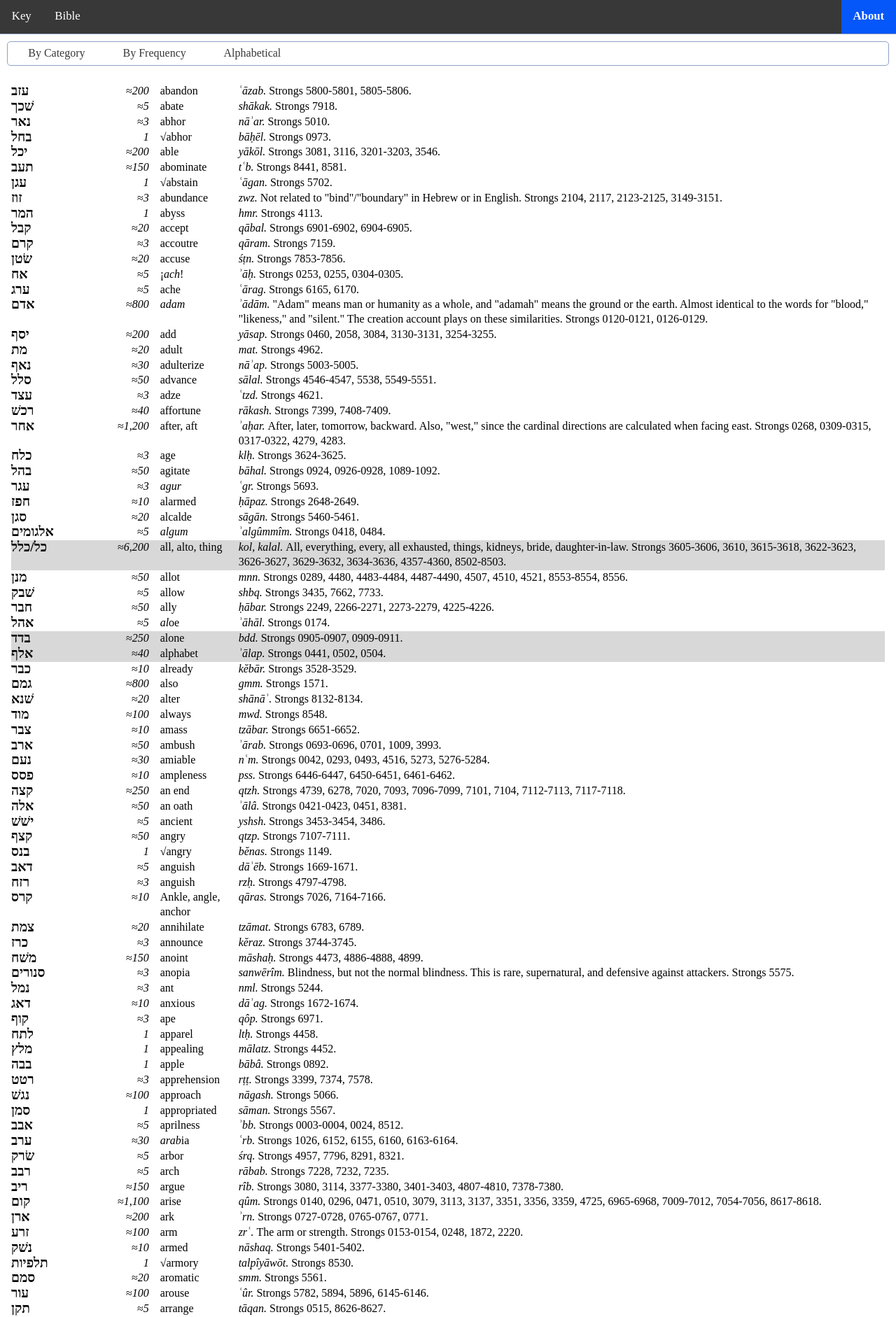
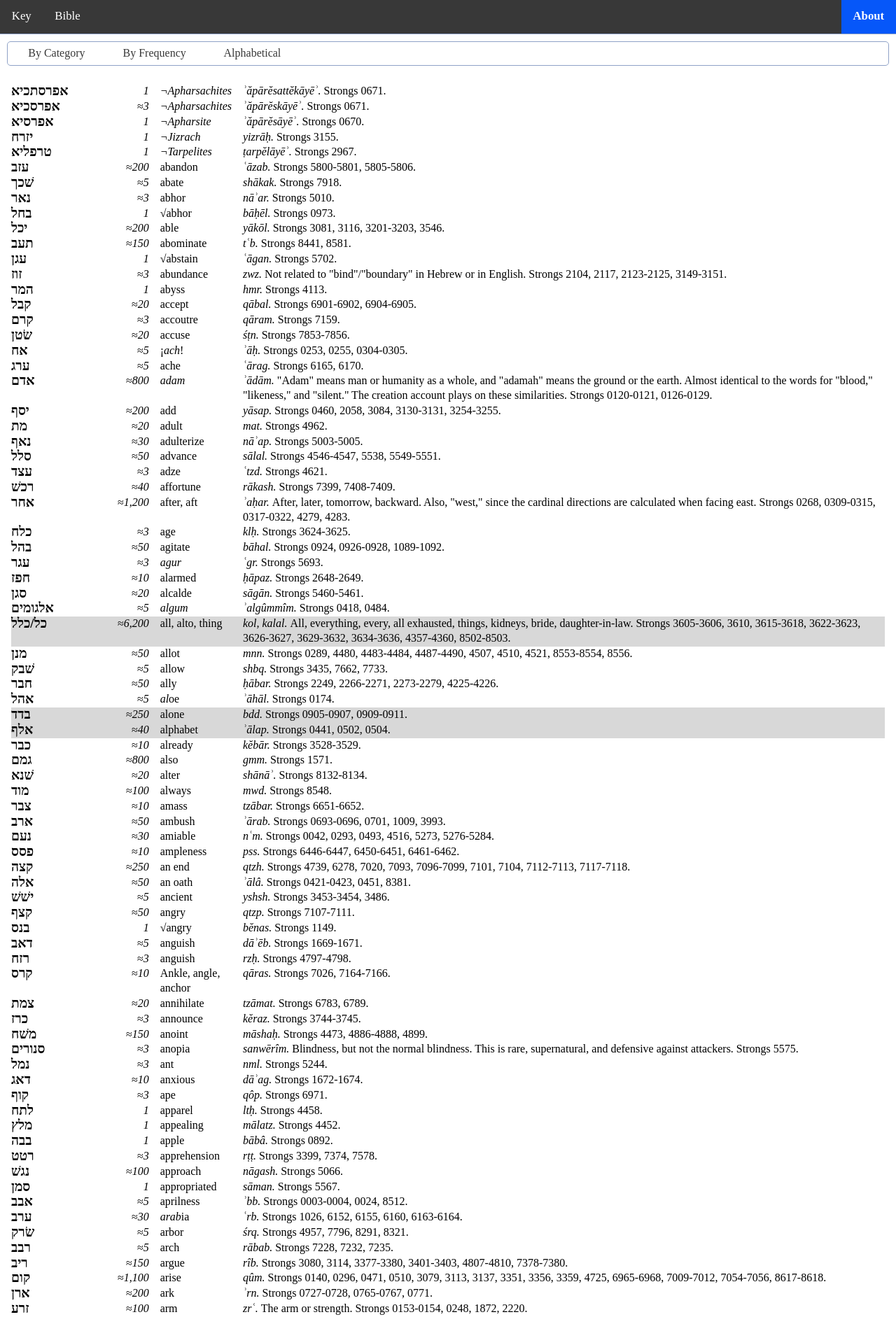
Before and after one commit to gfassero/HIERO, a Jekyll site: the page read/glossary-alphabetical.html, which Jekyll copies as it is, in a window 1280 px wide. Shown: the top 1882 px of the page at 70% size. Built offline with Jekyll 4.4.1, drawn with Linux system fonts in a browser that asks for light colours; some of the changed text lies outside the part shown.

Commit message:
Lexicon update

```diff
--- a/read/06 Jos.html
+++ b/read/06 Jos.html
@@ -162,7 +162,7 @@
 <p data-number="2">and·<span class="m">he·sends</span>&nbsp;&shy;<span class="m">Yʜᴡ-Saved</span>&nbsp;&shy;<span class="m">mortals⁺</span>&nbsp;&shy;from·<span class="c">Breath</span>&nbsp;&shy;the·<span class="c">Guilt</span>&nbsp;&shy;that&nbsp;&shy;near&nbsp;&shy;<span class="m">House</span>·of&nbsp;&shy;<span class="m">Iniquity</span>&nbsp;&shy;from·<span class="m">frontmost</span>&nbsp;&shy;to·<span class="m">House</span>·of&nbsp;&shy;<span class="c">Powr</span></p><p class="in2">and·<span class="m">he·says</span>&nbsp;&shy;to·<span class="m">them</span>&nbsp;&shy;saying</p><p class="in2"><span class="m">ꜝ<span class="edit">go·</span>up⁺</span>&nbsp;&shy;and·<span class="m">ꜝfoot<span class="edit">spy</span>⁺</span>&nbsp;&shy;°the·<span class="f">land</span></p><p class="in1">and·<span class="m">they<span class="edit">·go·</span>up⁺</span>&nbsp;&shy;the·<span class="m">mortals⁺</span></p><p class="in2">and·<span class="m">they·foot<span class="edit">spy</span>⁺</span>&nbsp;&shy;°the·<span class="c">Guilt</span>&nbsp;:</p>
 <p data-number="3">and·<span class="m">they·return⁺</span>&nbsp;&shy;to&nbsp;&shy;<span class="m">Yʜᴡ-Saved</span>&nbsp;&shy;and·<span class="m">they·say⁺</span>&nbsp;&shy;to·<span class="m">him</span>&nbsp;&shy;<span class="m">ꜝlet·him·not<span class="edit">·go·</span>up</span>&nbsp;&shy;<span class="m">all</span>·of&nbsp;&shy;the·<span class="m">people</span></p><p class="in1">as·<span class="c">thousands²</span>&nbsp;&shy;<span class="m">man</span>&nbsp;&shy;or&nbsp;&shy;as·<span class="f">three</span>·of&nbsp;&shy;<span class="m">thousands⁺</span>&nbsp;&shy;<span class="m">man</span></p><p class="in2"><span class="m">they<span class="edit">·go·</span>up⁺</span>&nbsp;&shy;and·<span class="m">they·strike⁺</span>&nbsp;&shy;°the·<span class="c">Guilt</span></p><p class="in1"><span class="m">ꜝdo·not·overlabor</span>&nbsp;&shy;➝there&nbsp;&shy;°<span class="m">all</span>·of&nbsp;&shy;the·<span class="m">people</span></p><p class="in2">as&nbsp;&shy;<span class="m">little</span>&nbsp;&shy;<span class="m">they⁺</span>&nbsp;:</p>
 <p data-number="4">and·<span class="m">they<span class="edit">·go·</span>up⁺</span>&nbsp;&shy;from&nbsp;&shy;the·<span class="m">people</span>&nbsp;&shy;➝there</p><p class="in2">as·<span class="f">three</span>·of&nbsp;&shy;<span class="m">thousands⁺</span>&nbsp;&shy;<span class="m">man</span></p><p class="in1">and·<span class="m">they·flee⁺</span>&nbsp;&shy;to·the·<span class="m">face⁺</span>·of&nbsp;&shy;the·<span class="m">mortals⁺</span>·of&nbsp;&shy;the·<span class="c">Guilt</span>&nbsp;:</p>
-<p data-number="5">and·<span class="m">they·strike⁺</span>&nbsp;&shy;from·<span class="m">them</span>&nbsp;&shy;the·<span class="m">mortals⁺</span>·of&nbsp;&shy;the·<span class="c">Guilt</span>&nbsp;&shy;as·<span class="m">thirty⁺</span>&nbsp;&shy;and·<span class="f">six</span>&nbsp;&shy;<span class="m">man</span></p><p class="in2">and·<span class="m">they·pursue⁺</span>·<span class="m">them</span>&nbsp;&shy;to·the·<span class="m">face⁺</span>·of&nbsp;&shy;the·<span class="m">gate</span>&nbsp;&shy;unto&nbsp;&shy;the·<span class="c">Break</span></p><p class="in2">and·<span class="m">they·strike⁺</span>·<span class="m">them</span>&nbsp;&shy;in·the·<span class="m">descent</span></p><p class="in1">and·<span class="m">he·is·dampened</span>&nbsp;&shy;the·<span class="m">heart</span>·of&nbsp;&shy;the·<span class="m">people</span>&nbsp;&shy;and·<span class="m">he·is</span>&nbsp;&shy;to·<span class="m">waters⁺</span>&nbsp;:</p>
+<p data-number="5">and·<span class="m">they·strike⁺</span>&nbsp;&shy;from·<span class="m">them</span>&nbsp;&shy;the·<span class="m">mortals⁺</span>·of&nbsp;&shy;the·<span class="c">Guilt</span>&nbsp;&shy;as·<span class="m">thirty⁺</span>&nbsp;&shy;and·<span class="f">six</span>&nbsp;&shy;<span class="m">man</span></p><p class="in2">and·<span class="m">they·pursue⁺</span>·<span class="m">them</span>&nbsp;&shy;to·the·<span class="m">face⁺</span>·of&nbsp;&shy;the·<span class="m">gate</span>&nbsp;&shy;unto&nbsp;&shy;the·<span class="m">Breaks⁺</span></p><p class="in2">and·<span class="m">they·strike⁺</span>·<span class="m">them</span>&nbsp;&shy;in·the·<span class="m">descent</span></p><p class="in1">and·<span class="m">he·is·dampened</span>&nbsp;&shy;the·<span class="m">heart</span>·of&nbsp;&shy;the·<span class="m">people</span>&nbsp;&shy;and·<span class="m">he·is</span>&nbsp;&shy;to·<span class="m">waters⁺</span>&nbsp;:</p>
 <p data-number="6">and·<span class="m">he·tears</span>&nbsp;&shy;<span class="m">Yʜᴡ-Saved</span>&nbsp;&shy;<span class="m">his</span>·<span class="f">garments⁺</span>&nbsp;&shy;and·<span class="m">he·falls</span>&nbsp;&shy;upon&nbsp;&shy;<span class="m">his</span>·<span class="m">face⁺</span>&nbsp;&shy;➝<span class="f">land</span>&nbsp;&shy;to·the·<span class="m">face⁺</span>·of&nbsp;&shy;the·<span class="m">ark</span>·of&nbsp;&shy;<span class="c">Yʜᴡʜ</span>&nbsp;&shy;unto&nbsp;&shy;the·<span class="m">evening</span></p><p class="in2"><span class="m">he</span>&nbsp;&shy;and·the·<span class="m">elders⁺</span>·of&nbsp;&shy;<span class="c">Princepowr</span></p><p class="in1">and·<span class="m">they<span class="edit">·offer·</span>up⁺</span>&nbsp;&shy;<span class="m">dust</span>&nbsp;&shy;upon&nbsp;&shy;<span class="m">their</span>·<span class="m">head</span>&nbsp;:</p>
 <p data-number="7">and·<span class="m">he·says</span>&nbsp;&shy;<span class="m">Yʜᴡ-Saved</span>&nbsp;&shy;¡<i>oh-oh</i>!&nbsp;&shy;<span class="m">My·Lord</span>&nbsp;&shy;<span class="c">Yʜᴡʜ</span>&nbsp;&shy;to·¿what&nbsp;&shy;<span class="m">you·made·cross·by</span>&nbsp;&shy;making·cross·by&nbsp;&shy;°the·<span class="m">people</span>&nbsp;&shy;this&nbsp;&shy;°the·<span class="c">Descender</span></p><p class="in2">to·give&nbsp;&shy;°<span class="c">us</span>&nbsp;&shy;in·the·<span class="c">hand</span>·of&nbsp;&shy;the·<span class="m"><i>Amurru</i>ïte</span>&nbsp;&shy;to·cause·<span class="c">us</span>·to·be·lost</p><p class="in1">and·iᵮ<span class="edit">·only</span>&nbsp;&shy;<span class="c">we·willed⁺</span>&nbsp;&shy;and·<span class="c">we·settle⁺</span></p><p class="in2">in·the·<span class="m"><span class="edit">region·</span>across</span>&nbsp;&shy;the·<span class="c">Descender</span>&nbsp;:</p>
 <p data-number="8">¡o!&nbsp;&shy;<span class="m">My·Lord</span></p><p class="in1">¿what&nbsp;&shy;<span class="c">I·say</span></p><p class="in2"><span class="m">after⁺</span>&nbsp;&shy;that&nbsp;&shy;<span class="m">he·converted</span>&nbsp;&shy;<span class="c">Princepowr</span>&nbsp;&shy;<span class="m">spine</span>&nbsp;&shy;to·the·<span class="m">face⁺</span>·of&nbsp;&shy;<span class="m">his</span>·<span class="m">enemies⁺</span>&nbsp;:</p>
@@ -475,7 +475,7 @@
 <p data-number="56">and·<span class="c">Powr-Seeds</span>&nbsp;&shy;and·<span class="c">Smoldering-People</span>&nbsp;&shy;and·<span class="c">Shunned</span>&nbsp;:</p>
 <p data-number="57">the·<span class="c">Stock</span>&nbsp;&shy;<span class="f">Hill</span>&nbsp;&shy;and·<span class="c">Lot</span></p><p class="in1"><span class="m">cities⁺</span>&nbsp;&shy;<span class="m">ten</span>&nbsp;&shy;and·<span class="f">their</span>·<span class="m">courtyards⁺</span>&nbsp;:</p>
 <p data-number="58"><span class="c">Whirlwhirl</span>&nbsp;&shy;<span class="m">House</span>·of&nbsp;&shy;<span class="c">Rock</span>&nbsp;&shy;and·<span class="c">Fence</span>&nbsp;:</p>
-<p data-number="59">and·<span class="c">Bare·Place</span>&nbsp;&shy;and·<span class="m">House</span>·of&nbsp;&shy;<span class="c">Responses</span>&nbsp;&shy;and·<span class="c">Powr-Arranged</span></p><p class="in1"><span class="m">cities⁺</span>&nbsp;&shy;<span class="c">six</span>&nbsp;&shy;and·<span class="f">their</span>·<span class="m">courtyards⁺</span>&nbsp;:</p>
+<p data-number="59">and·<span class="f">Bare·Places⁺</span>&nbsp;&shy;and·<span class="m">House</span>·of&nbsp;&shy;<span class="c">Responses</span>&nbsp;&shy;and·<span class="c">Powr-Arranged</span></p><p class="in1"><span class="m">cities⁺</span>&nbsp;&shy;<span class="c">six</span>&nbsp;&shy;and·<span class="f">their</span>·<span class="m">courtyards⁺</span>&nbsp;:</p>
 <p data-number="60"><span class="f">Walled<span class="edit">city</span></span>·of&nbsp;&shy;<span class="c">Master</span>&nbsp;&shy;<span class="f">she</span>&nbsp;&shy;<span class="f">Walled<span class="edit">city</span></span>·of&nbsp;&shy;<span class="m">Forests⁺</span>&nbsp;&shy;and·the·<span class="f">Many</span></p><p class="in1"><span class="m">cities⁺</span>&nbsp;&shy;<span class="f">two²</span>&nbsp;&shy;and·<span class="f">their</span>·<span class="m">courtyards⁺</span>&nbsp;:</p>
 <p class="paragraph"></p>
 <p data-number="61">in·the·<span class="m"><span class="edit">out</span>speak</span></p><p class="in1"><span class="m">House</span>·of&nbsp;&shy;<span class="c"><i>Arabah</i></span></p><p class="in2"><span class="c">Vindiction</span>&nbsp;&shy;and·<span class="c">Knit<span class="edit">together</span></span>&nbsp;:</p>
@@ -769,7 +769,7 @@
 <p data-number="33">and·<span class="m">Powr-Helped</span>&nbsp;&shy;the·<span class="m">son</span>·of&nbsp;&shy;<span class="m"><i>Aharon</i></span>&nbsp;&shy;<span class="m">he·died</span></p><p class="in1">and·<span class="m">they·entomb⁺</span>&nbsp;&shy;°<span class="m">him</span>&nbsp;&shy;in·<span class="f">Hill</span>·of&nbsp;&shy;<span class="m">Copper-Mouth</span>&nbsp;&shy;<span class="m">his</span>·<span class="m">son</span></p><p class="in2">that&nbsp;&shy;<span class="m">he·was·given</span>&nbsp;&shy;to·<span class="m">him</span>&nbsp;&shy;in·the·<span class="m">mount</span>·of&nbsp;&shy;<span class="m">Fruits²</span>&nbsp;:</p>
 </div>
 <div id="footer" class="headfoot">
-<a href="http://gfassero.github.io/HIERO/" class="title">HIERO</a><a href="http://github.com/gfassero/HIERO/commits/">updated 20 Feb 25 at 10:12 GMT</a>
+<a href="http://gfassero.github.io/HIERO/" class="title">HIERO</a><a href="http://github.com/gfassero/HIERO/commits/">updated 20 Feb 25 at 15:09 GMT</a>
 </div>
 <div id="table-of-sections" class="headfoot">
 <a href="#section-Jos.1.10">1:10</a>
--- a/read/glossary-alphabetical.html
+++ b/read/glossary-alphabetical.html
@@ -13,7 +13,12 @@
 <a href="http://gfassero.github.io/HIERO/" class="split">About</a><a href="key.html">Key</a><a href="index.html">Bible</a>
 </div>
 <div id="printable" class="panel">
-<div id="translation"><span class="glossary-entry"><span class="gloss-heb">עזב</span> <span class="gloss-count">&approx;200</span><span class="gloss-eng">abandon</span><span class="gloss-comment"><span class="gloss-xlit">ʿāzab</span> Strongs 5800-5801, 5805-5806.</span></span>
+<div id="translation"><span class="glossary-entry"><span class="gloss-heb">אפרסתכיא</span> <span class="gloss-count">1</span><span class="gloss-eng"><i>¬Apharsachites</i></span><span class="gloss-comment"><span class="gloss-xlit">ʾăpārĕsattĕkāyēʾ</span> Strongs 0671.</span></span>
+<span class="glossary-entry"><span class="gloss-heb">אפרסכיא</span> <span class="gloss-count">&approx;3</span><span class="gloss-eng"><i>¬Apharsachites</i></span><span class="gloss-comment"><span class="gloss-xlit">ʾăpārĕskāyēʾ</span> Strongs 0671.</span></span>
+<span class="glossary-entry"><span class="gloss-heb">אפרסיא</span> <span class="gloss-count">1</span><span class="gloss-eng"><i>¬Apharsite</i></span><span class="gloss-comment"><span class="gloss-xlit">ʾăpārĕsāyēʾ</span> Strongs 0670.</span></span>
+<span class="glossary-entry"><span class="gloss-heb">יזרח</span> <span class="gloss-count">1</span><span class="gloss-eng"><i>¬Jizrach</i></span><span class="gloss-comment"><span class="gloss-xlit">yizrāḥ</span> Strongs 3155.</span></span>
+<span class="glossary-entry"><span class="gloss-heb">טרפליא</span> <span class="gloss-count">1</span><span class="gloss-eng"><i>¬Tarpelites</i></span><span class="gloss-comment"><span class="gloss-xlit">ṭarpĕlāyēʾ</span> Strongs 2967.</span></span>
+<span class="glossary-entry"><span class="gloss-heb">עזב</span> <span class="gloss-count">&approx;200</span><span class="gloss-eng">abandon</span><span class="gloss-comment"><span class="gloss-xlit">ʿāzab</span> Strongs 5800-5801, 5805-5806.</span></span>
 <span class="glossary-entry"><span class="gloss-heb">שׁכך</span> <span class="gloss-count">&approx;5</span><span class="gloss-eng">abate</span><span class="gloss-comment"><span class="gloss-xlit">shākak</span> Strongs 7918.</span></span>
 <span class="glossary-entry"><span class="gloss-heb">נאר</span> <span class="gloss-count">&approx;3</span><span class="gloss-eng">abhor</span><span class="gloss-comment"><span class="gloss-xlit">nāʾar</span> Strongs 5010.</span></span>
 <span class="glossary-entry"><span class="gloss-heb">בחל</span> <span class="gloss-count">1</span><span class="gloss-eng">√abhor</span><span class="gloss-comment"><span class="gloss-xlit">bāḥēl</span> Strongs 0973.</span></span>
--- a/read/glossary-frequency.html
+++ b/read/glossary-frequency.html
@@ -1697,6 +1697,7 @@
 <span class="glossary-entry"><span class="gloss-heb">דחק</span> <span class="gloss-count">&approx;3</span><span class="gloss-eng">bump</span><span class="gloss-comment"><span class="gloss-xlit">dāḥaq</span> Strongs 1766.</span></span>
 <span class="glossary-entry"><span class="gloss-heb">להם</span> <span class="gloss-count">&approx;3</span><span class="gloss-eng">swallow</span><span class="gloss-comment"><span class="gloss-xlit">lāham</span> Strongs 3859.</span></span>
 <span class="glossary-entry"><span class="gloss-heb">סלון</span> <span class="gloss-count">&approx;3</span><span class="gloss-eng">bur</span><span class="gloss-comment"><span class="gloss-xlit">sallôn</span> Strongs 5544.</span></span>
+<span class="glossary-entry"><span class="gloss-heb">אפרסכיא</span> <span class="gloss-count">&approx;3</span><span class="gloss-eng"><i>¬Apharsachites</i></span><span class="gloss-comment"><span class="gloss-xlit">ʾăpārĕskāyēʾ</span> Strongs 0671.</span></span>
 <span class="glossary-entry"><span class="gloss-heb">נגל</span> <span class="gloss-count">&approx;3</span><span class="gloss-eng">sickle</span><span class="gloss-comment"><span class="gloss-xlit">ngl</span> Strongs 4038.</span></span>
 <span class="glossary-entry"><span class="gloss-heb">יקה</span> <span class="gloss-count">&approx;3</span><span class="gloss-eng">obey</span><span class="gloss-comment"><span class="gloss-xlit">yqh</span> Strongs 3348-3349, 3354, 3371, 8445.</span></span>
 <span class="glossary-entry"><span class="gloss-heb">חרצב</span> <span class="gloss-count">&approx;3</span><span class="gloss-eng">pang</span><span class="gloss-comment"><span class="gloss-xlit">ḥrtzb</span> Strongs 2784.</span></span>
@@ -1785,9 +1786,11 @@
 <span class="glossary-entry"><span class="gloss-heb">לתח</span> <span class="gloss-count">1</span><span class="gloss-eng">apparel</span><span class="gloss-comment"><span class="gloss-xlit">ltḥ</span> Strongs 4458.</span></span>
 <span class="glossary-entry"><span class="gloss-heb">תלפיות</span> <span class="gloss-count">1</span><span class="gloss-eng">√armory</span><span class="gloss-comment"><span class="gloss-xlit">talpîyāwōt</span> Strongs 8530.</span></span>
 <span class="glossary-entry"><span class="gloss-heb">המס</span> <span class="gloss-count">1</span><span class="gloss-eng">brushwood</span><span class="gloss-comment"><span class="gloss-xlit">hms</span> Strongs 2003.</span></span>
+<span class="glossary-entry"><span class="gloss-heb">אפרסיא</span> <span class="gloss-count">1</span><span class="gloss-eng"><i>¬Apharsite</i></span><span class="gloss-comment"><span class="gloss-xlit">ʾăpārĕsāyēʾ</span> Strongs 0670.</span></span>
 <span class="glossary-entry"><span class="gloss-heb">צבת</span> <span class="gloss-count">1</span><span class="gloss-eng">bunch</span><span class="gloss-comment"><span class="gloss-xlit">tzbt</span> Strongs 6653.</span></span>
 <span class="glossary-entry"><span class="gloss-heb">אדרזדא</span> <span class="gloss-count">1</span><span class="gloss-eng">swiftly</span><span class="gloss-comment"><span class="gloss-xlit">ʾadrazdāʾ</span> Strongs 0149.</span></span>
 <span class="glossary-entry"><span class="gloss-heb">סמן</span> <span class="gloss-count">1</span><span class="gloss-eng">appropriated</span><span class="gloss-comment"><span class="gloss-xlit">sāman</span> Strongs 5567.</span></span>
+<span class="glossary-entry"><span class="gloss-heb">אפרסתכיא</span> <span class="gloss-count">1</span><span class="gloss-eng"><i>¬Apharsachites</i></span><span class="gloss-comment"><span class="gloss-xlit">ʾăpārĕsattĕkāyēʾ</span> Strongs 0671.</span></span>
 <span class="glossary-entry"><span class="gloss-heb">אבך</span> <span class="gloss-count">1</span><span class="gloss-eng">√spiral</span><span class="gloss-comment"><span class="gloss-xlit">ʾābak</span> Strongs 0055.</span></span>
 <span class="glossary-entry"><span class="gloss-heb">שׂממית</span> <span class="gloss-count">1</span><span class="gloss-eng">spider</span><span class="gloss-comment"><span class="gloss-xlit">śĕmāmît</span> Strongs 8079.</span></span>
 <span class="glossary-entry"><span class="gloss-heb">מיכל</span> <span class="gloss-count">1</span><span class="gloss-eng">brook</span><span class="gloss-comment"><span class="gloss-xlit">mîkāl</span> Strongs 4323-4324.</span></span>
@@ -1815,6 +1818,7 @@
 <span class="glossary-entry"><span class="gloss-heb">כמס</span> <span class="gloss-count">1</span><span class="gloss-eng">store</span><span class="gloss-comment"><span class="gloss-xlit">kāmas</span> Strongs 3647, 4363.</span></span>
 <span class="glossary-entry"><span class="gloss-heb">הצן</span> <span class="gloss-count">1</span><span class="gloss-eng">weaponry</span><span class="gloss-comment"><span class="gloss-xlit">hōtzen</span> Strongs 2021.</span></span>
 <span class="glossary-entry"><span class="gloss-heb">יבב</span> <span class="gloss-count">1</span><span class="gloss-eng">whimper</span><span class="gloss-comment"><span class="gloss-xlit">yābab</span> Strongs 2980, 3102-3103.</span></span>
+<span class="glossary-entry"><span class="gloss-heb">טרפליא</span> <span class="gloss-count">1</span><span class="gloss-eng"><i>¬Tarpelites</i></span><span class="gloss-comment"><span class="gloss-xlit">ṭarpĕlāyēʾ</span> Strongs 2967.</span></span>
 <span class="glossary-entry"><span class="gloss-heb">סרב</span> <span class="gloss-count">1</span><span class="gloss-eng">√briar</span><span class="gloss-comment"><span class="gloss-xlit">sārāb</span> Strongs 5621.</span></span>
 <span class="glossary-entry"><span class="gloss-heb">הבר</span> <span class="gloss-count">1</span><span class="gloss-eng">√astrologize</span><span class="gloss-comment"><span class="gloss-xlit">hābar</span> Strongs 1895.</span></span>
 <span class="glossary-entry"><span class="gloss-heb">להג</span> <span class="gloss-count">1</span><span class="gloss-eng">study</span><span class="gloss-comment"><span class="gloss-xlit">lhg</span> Strongs 3854.</span></span>
@@ -1825,6 +1829,7 @@
 <span class="glossary-entry"><span class="gloss-heb">בהק</span> <span class="gloss-count">1</span><span class="gloss-eng">vitiligo</span><span class="gloss-comment"><span class="gloss-xlit">bhq</span> Strongs 0933.</span></span>
 <span class="glossary-entry"><span class="gloss-heb">סרן</span> <span class="gloss-count">1</span><span class="gloss-eng">axle</span><span class="gloss-comment"><span class="gloss-xlit">seren</span> Strongs 5633.</span></span>
 <span class="glossary-entry"><span class="gloss-heb">רפת</span> <span class="gloss-count">1</span><span class="gloss-eng">stall</span><span class="gloss-comment"><span class="gloss-xlit">repet</span> Strongs 7517.</span></span>
+<span class="glossary-entry"><span class="gloss-heb">יזרח</span> <span class="gloss-count">1</span><span class="gloss-eng"><i>¬Jizrach</i></span><span class="gloss-comment"><span class="gloss-xlit">yizrāḥ</span> Strongs 3155.</span></span>
 <span class="glossary-entry"><span class="gloss-heb">רמך</span> <span class="gloss-count">1</span><span class="gloss-eng">stallion</span><span class="gloss-comment"><span class="gloss-xlit">rammāk</span> Strongs 7424.</span></span>
 <span class="glossary-entry"><span class="gloss-heb">עלג</span> <span class="gloss-count">1</span><span class="gloss-eng">stammering</span><span class="gloss-comment"><span class="gloss-xlit">ʿlg</span> Strongs 5926.</span></span>
 <span class="glossary-entry"><span class="gloss-heb">סתיו</span> <span class="gloss-count">1</span><span class="gloss-eng">winter</span><span class="gloss-comment"><span class="gloss-xlit">sĕtāyw</span> Strongs 5638.</span></span>
```
